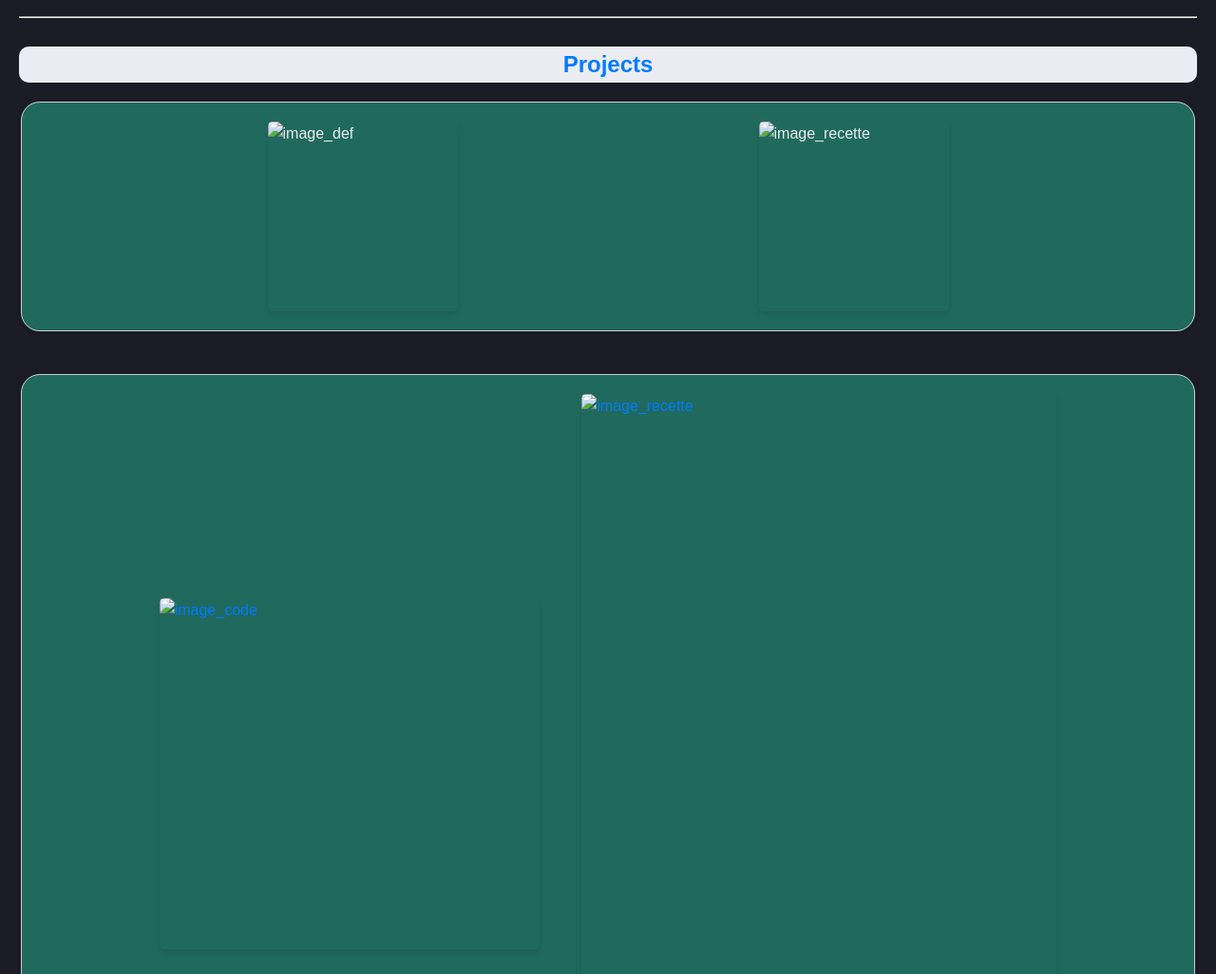
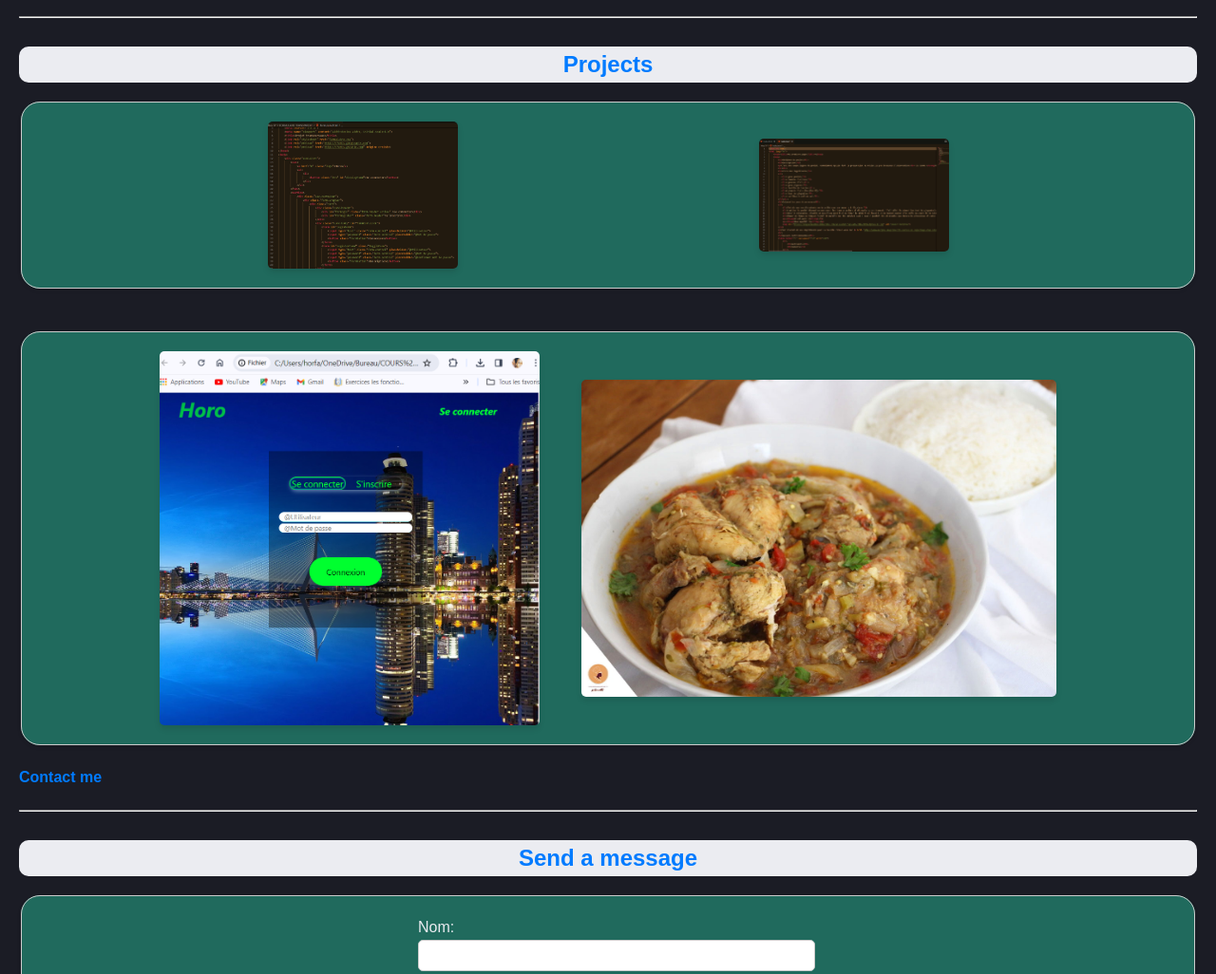
Before and after one commit to Fankihoro/maitrehoro.github.io, a plain HTML site: page index.html in a window 1280 px wide. Shown: the part 544-1570 px from the top of the page at 95% size. Drawn offline with Linux system fonts and the light colour scheme; a web font is replaced by a local one.

Commit message:
Update index.html

```diff
--- a/index.html
+++ b/index.html
@@ -31,12 +31,12 @@
     </div><hr>
     <h2 class="bkg_title">Projects</h2>
     <fieldset class="centrer_img">
-        <img src="../Portfolio/assets/tempsnip1.png" alt="image_def"  width="200" height="200">
-        <img src="../Portfolio/assets/Coderecette.png" alt="image_recette" width="200" height="200">
+        <img src="../assets/tempsnip1.png" alt="image_def"  width="200" height="200">
+        <img src="../assets/Coderecette.png" alt="image_recette" width="200" height="200">
     </fieldset><br>
     <fieldset class="centrer_img">
-        <a href="../Portfolio/assets/assets/index.html" target="_blank"><img src="../Portfolio/assets/tempsnip.png" alt="image_code" width="400" height="370"></a>
-        <a href="../Portfolio/assets/index.html" target="_blank"><img src="../Portfolio/assets/Kedjenou.jpg" alt="image_recette" width="500" height="800"></a>
+        <a href="../assets/assets/index.html" target="_blank"><img src="../assets/tempsnip.png" alt="image_code" width="400" height="370"></a>
+        <a href="../assets/index.html" target="_blank"><img src="../assets/Kedjenou.jpg" alt="image_recette" width="500" height="800"></a>
     </fieldset>
     <a href="contact_me.html"><h4>Contact me</h4></a><hr>
     <h2 class="bkg_title">Send a message</h2>
```
